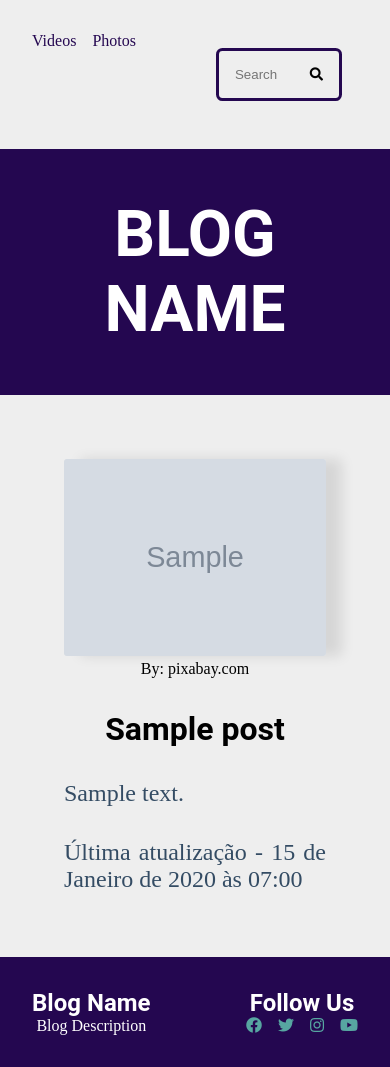
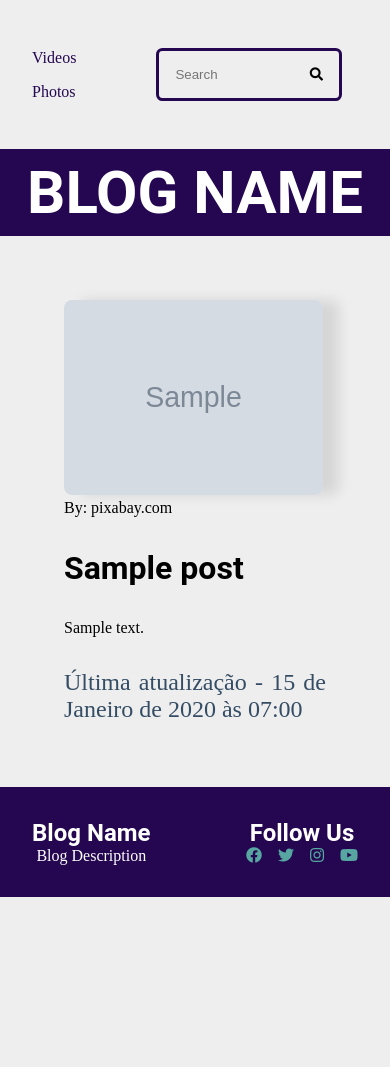
Before and after one commit to Zjonathas/blog, a Django app: page /post/1/ in a window 390 px wide. After the commit the page ends 897 px from the top, so only its background shows below. Run offline with Django 5.2, Linux system fonts and the light colour scheme; tables that the repository leaves empty hold one stand-in row (values such as "Sample post"); grey boxes marked "Sample" are stand-in pictures.

Commit message:
fix: responsive detail page and increased qtd post in the home page for line in screen FULLHD

```diff
--- a/base_static/global/css/styles.css
+++ b/base_static/global/css/styles.css
@@ -260,7 +260,7 @@ body {
 
 .main-container {
     display: grid;
-    grid-template-columns: repeat(auto-fit, minmax(340px, 1fr));
+    grid-template-columns: repeat(auto-fit, minmax(320px, 1fr));
     gap: var(--medium-margin);
     margin: var(--large-padding);
     justify-items: center;
@@ -330,10 +330,11 @@ body {
     max-width: 100%;
     border-radius: 3px;
     box-shadow: 1rem 0 0.8rem rgba(0, 0, 0, 0.1);
+    border-radius: 8px;
 }
 
-.container-detail-post {
-    text-align: center;
+.img-content-post {
+    width: 100%;
 }
 
 .container-content-detail-post {
@@ -347,10 +348,13 @@ body {
 }
 
 .container-content-detail-post p {
+    display: flex;
+    flex-direction: column;
     font-size: var(--medium-font-size);
     color: var(--color-gray);
     text-align: justify;
 }
+
 
 .main-detail {
     display: flex;
@@ -367,10 +371,89 @@ body {
     }
 
     .container-image-detail-post img {
-        max-width: 100%;
+        max-width: 99%;
     }
 
     .container-content-detail-post img p {
         max-width: 50%;
     }
+
+    /* Search */
+    .search-form {
+        max-width: 100%;
+    }
+
+    .search-input {
+        width: 100%;
+    }
+
+    .search-button {
+        padding: 1rem;
+    }
+
+    /* Header */
+
+    .nav-bar {
+        flex-direction: column;
+    }
+
+    .ul-bar {
+        flex-direction: column;
+        gap: var(--medium-margin);
+    }
+
+    .blog-name {
+        padding: var(--small-padding);
+    }
+
+    .blog-name h1 {
+        font-size: 60px;
+    }
+
 }
+
+@media screen and (max-width: 380px) {
+    .main-container {
+        grid-template-columns: repeat(auto-fit, minmax(300px, 1fr));
+    }
+
+    .container-image-detail-post img {
+        max-width: 90%;
+    }
+
+    .img-content-post {
+        width: 80%;
+    }
+
+    /* Search */
+    .search-form {
+        max-width: 100%;
+    }
+
+    .search-input {
+        width: 100%;
+    }
+
+    .search-button {
+        padding: 1rem;
+    }
+
+    /* Header */
+
+    .nav-bar {
+        flex-direction: column;
+    }
+
+    .ul-bar {
+        flex-direction: column;
+        gap: var(--medium-margin);
+    }
+
+    .blog-name {
+        padding: var(--small-padding);
+    }
+
+    .blog-name h1 {
+        font-size: 60px;
+    }
+}
--- a/blog/templates/blog/page/detail_post.html
+++ b/blog/templates/blog/page/detail_post.html
@@ -12,9 +12,7 @@
         {% endif %}
         <div class="container-content-detail-post">
             <h2>{{ post.title }}</h2>
-            <p class="content-detail-post">
                 {{ post.content|safe }}
-            </p>
 
             <p> Última atualização - {{post.updated_at}}</p>
         </div>
```
